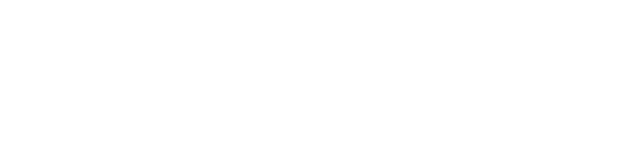
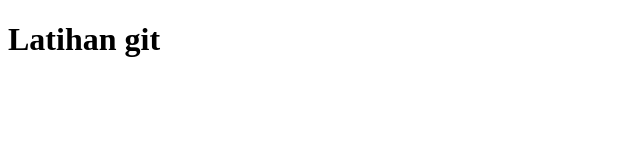
Before and after one commit to imsat16/projectcoba-01, a plain HTML site: page index.html in a window 1280 px wide. Shown: the whole page, without its empty margins (0-640 px from the left). Drawn offline with Linux system fonts and the light colour scheme.

```diff
--- a/index.html
+++ b/index.html
@@ -7,6 +7,6 @@
     <title>Membuat Project 01</title>
 </head>
 <body>
-
+    <h1>Latihan git</h1>
 </body>
 </html>
```
